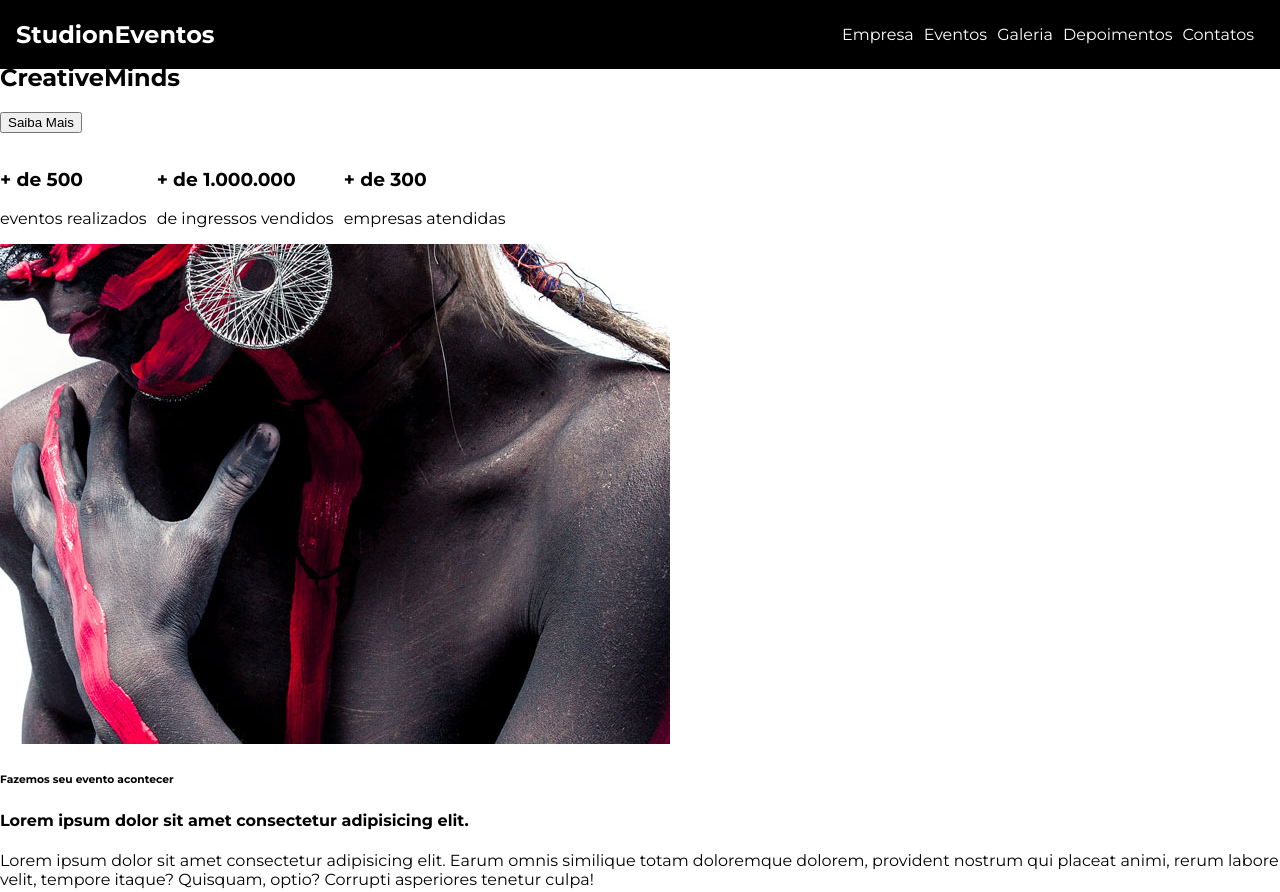
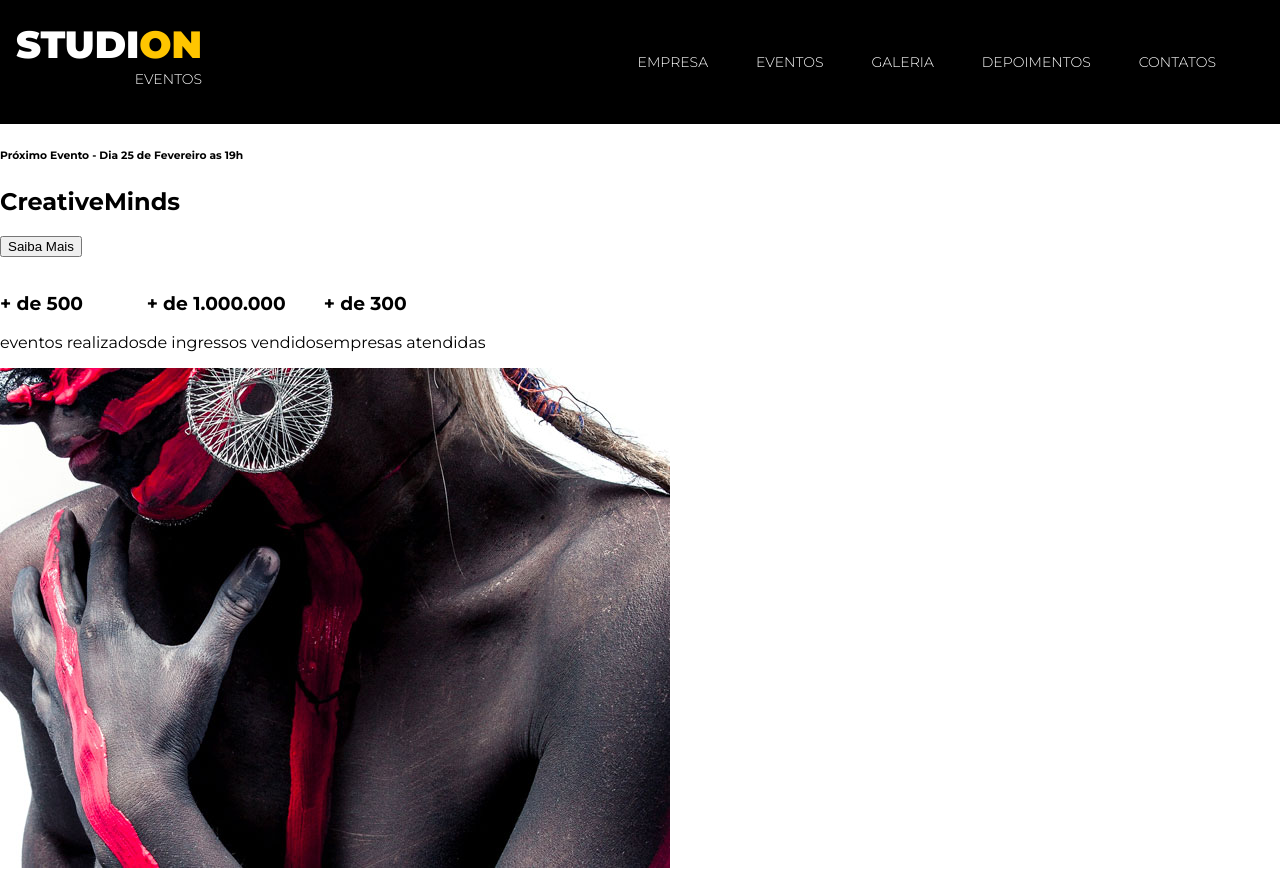
Before and after one commit to lucaswurschig/studion, a website: page studion/index.html in a window 1280 px wide. Shown: the top 892 px of the page. Drawn offline with Linux system fonts and the light colour scheme.

Commit message:
class 3 finalized navbar completed

```diff
--- a/studion/index.html
+++ b/studion/index.html
@@ -11,7 +11,10 @@
 
 <body>
     <nav class="navbar">
-        <h1>Studi<span>on</span><span>Eventos</span></h1>
+        <h1 class="logo-studion">
+            Studi<span class="copy-primary">on</span>
+            <span class="logo-studion__subtitle">Eventos</span>
+        </h1>
         <ul class="navbar__links">
             <li>
                 <a href="">
--- a/studion/style.css
+++ b/studion/style.css
@@ -1,26 +1,24 @@
-@import url('https://fonts.googleapis.com/css2?family=Montserrat:wght@400;700&display=swap');
+@import url('https://fonts.googleapis.com/css2?family=Montserrat:wght@300;400;700;900&display=swap');
 
 *{
     box-sizing: border-box;
 }
 
 :root {
+    --color-primary: #ffc500;
     font-family: 'Montserrat', sans-serif;
     font-size: 16px;
 }
 
 body {
     margin: 0;
+    padding-top:7.75rem;
 }
 
 ul{
     display: flex;
     list-style: none;
     padding-left: 0;
-}
-
-li{
-    margin-right: 0.625rem;
 }
 
 .navbar {
@@ -30,8 +28,11 @@ li{
     align-items: center;
     top: 0;
     left: 0;
+
     width: 100vw;
+    height: 7.75rem;
     padding: 0 1rem;
+
     background-color: #000;
     color: #FFF;
 }
@@ -40,7 +41,34 @@ li{
     justify-self: end;
 }
 
+.navbar__links li{
+    font-size: .875rem;
+    margin-right: 3rem;
+    text-transform: uppercase;
+}
 .navbar__links a{
     color: #FFF;
     text-decoration: none;
+    font-weight: 300;
 }
+
+.navbar__links a:hover{
+    color: var(--color-primary);
+}
+
+.logo-studion {
+    font-size: 2.375rem; /* por padrao sempre o numero dividido por 16*/
+    font-weight: 900;
+    text-transform: uppercase;
+    text-align: right;
+    line-height: 1ch; /* relativa ao tamanho da altura do glifo 0 da fonte */
+}
+
+.logo-studion__subtitle {
+    font-size: .875rem;
+    font-weight: 300;
+}
+
+.copy-primary {
+    color: var(--color-primary);
+}
```
